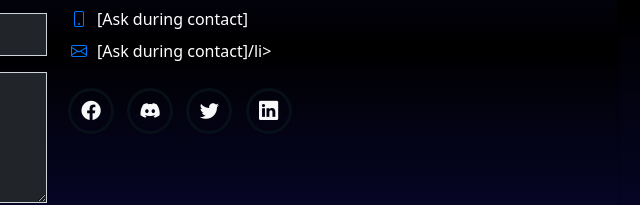
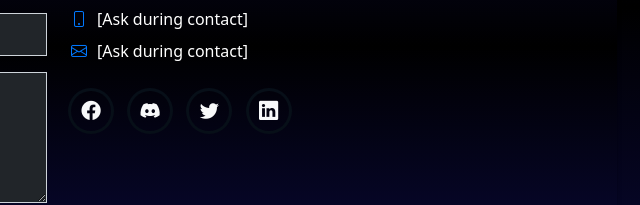
Before and after one commit to Hieser21/portfolio, a website: page views/index.html in a window 1280 px wide. Shown: the part 5211-5416 px from the top of the page, 581-1221 px from the left. Drawn offline with nearby package versions, Linux system fonts and the light colour scheme.

Commit message:
Update index.html

```diff
--- a/views/index.html
+++ b/views/index.html
@@ -660,7 +660,7 @@
                       <ul class="list-ico">
                         <li><span class="bi bi-geo-alt"></span> Dhaka, Bangladesh</li>
                         <li><span class="bi bi-phone"></span>[Ask during contact]</li>
-                        <li><span class="bi bi-envelope"></span>[Ask during contact]/li>
+                        <li><span class="bi bi-envelope"></span>[Ask during contact]</li>
                       </ul>
                     </div>
                     <div class="socials">
```
